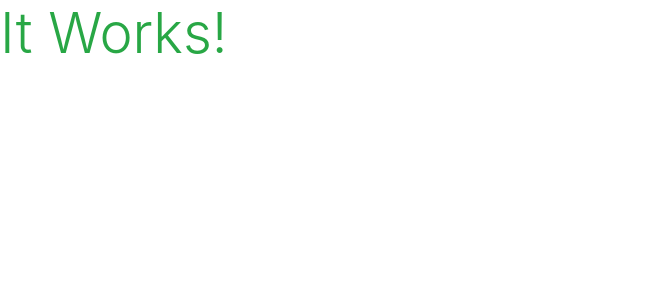
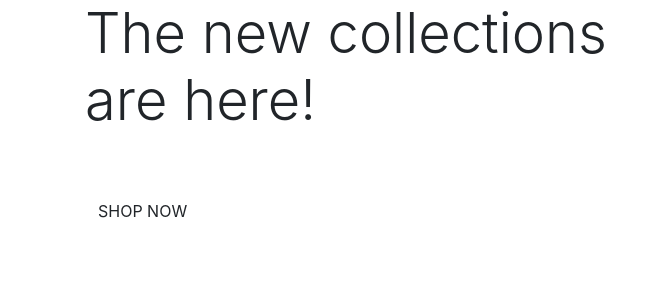
Before and after one commit to Cleg83/boutique_ado-v1, a Django app: page / in a window 1280 px wide. Shown: the top 300 px of the page, without its empty margins (0-662 px from the left). Run offline with Django 3.2, Linux system fonts and the light colour scheme.

Commit message:
added home page content

```diff
--- a/home/templates/home/index.html
+++ b/home/templates/home/index.html
@@ -1,6 +1,28 @@
 {% extends "base.html" %}
 {% load static %}
 
+{% block page_header %}
+{% endblock %}
+    <div class="container header-container">
+        <div class="row">
+            <div class="col"></div>
+        </div>
+    </div>
 {% block content %}
-    <h1 class="display-4 text-success">It Works!</h1>
+    <div class="container h100">
+        <div class="row h100">
+            <div class="col-7 col-md-6 my-auto">
+                <h1 class="display-4 logo-font text-black">
+                    The new collections are here!
+                </h1>
+                <div class="my-5">
+                    <h4>
+                        <a href="" class="shop-now-button btn btn-large rounded-0 text-uppercase py-3">
+                            Shop Now
+                        </a>
+                    </h4>
+                </div>
+            </div>
+        </div>
+    </div>
 {% endblock %}
```
